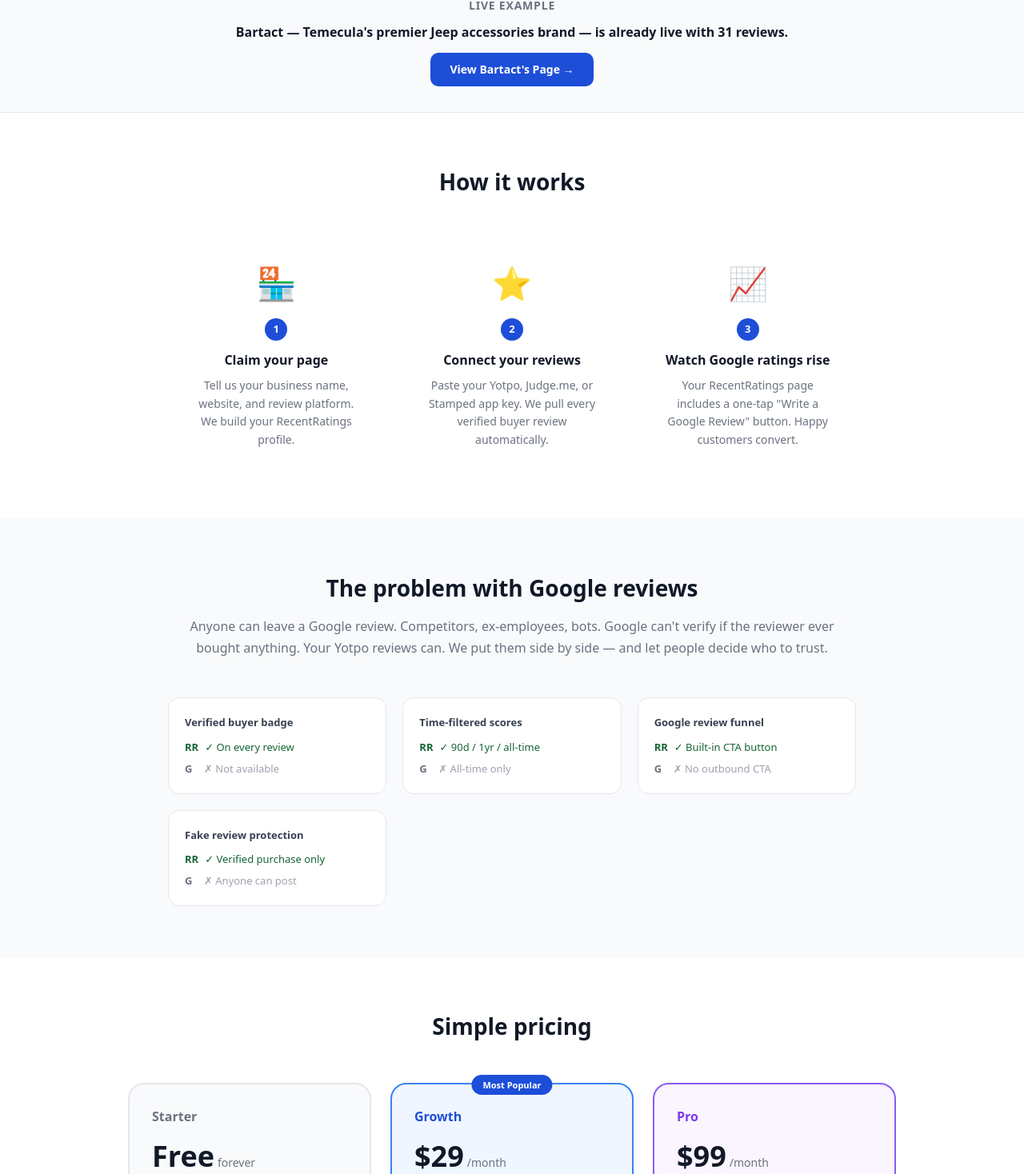
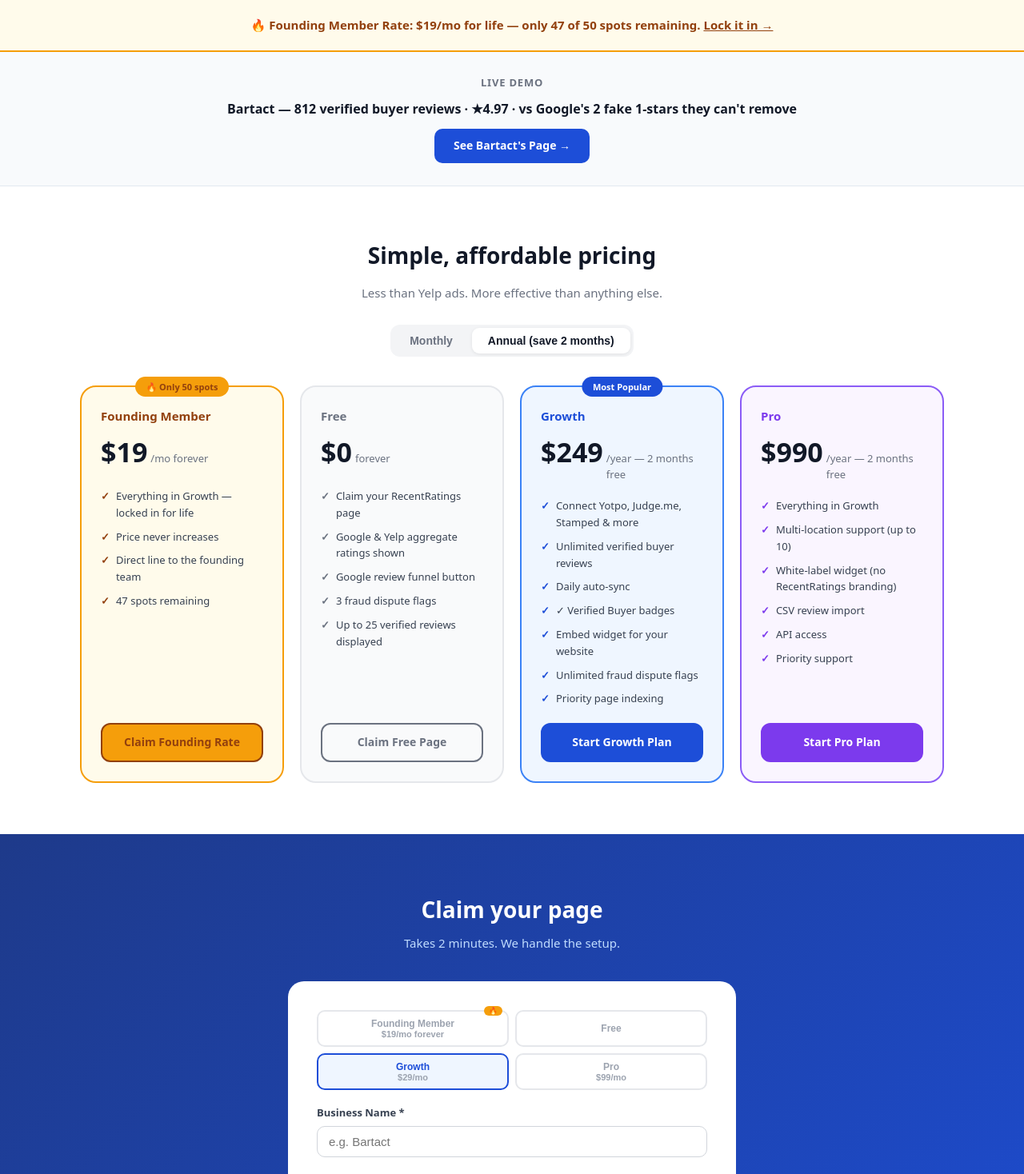
Before and after one commit to Brazenproducts/recentratings.com, a Next.js app: page /for-businesses in a window 1280 px wide. Shown: the part 754-2222 px from the top of the page at 80% size. Built offline with nearby package versions, Linux system fonts and the light colour scheme.

Commit message:
feat: new pricing page — Founding Member 9/mo, annual 2-months-free, clear tier differences

```diff
--- a/src/app/for-businesses/page.tsx
+++ b/src/app/for-businesses/page.tsx
@@ -1,38 +1,61 @@
 'use client'
 import { useState } from 'react'
 
+const FOUNDING_SPOTS_LEFT = 47 // update manually as spots fill
+
 const PLANS = [
   {
-    name: 'Starter',
-    price: 'Free',
+    name: 'Founding Member',
+    price: '$19',
+    priceNote: '/mo forever',
+    color: '#92400e',
+    bg: '#fffbeb',
+    border: '#f59e0b',
+    badge: '🔥 Only 50 spots',
+    urgent: true,
+    features: [
+      'Everything in Growth — locked in for life',
+      'Price never increases',
+      'Direct line to the founding team',
+      `${FOUNDING_SPOTS_LEFT} spots remaining`,
+    ],
+    cta: 'Claim Founding Rate',
+    planKey: 'founding',
+  },
+  {
+    name: 'Free',
+    price: '$0',
     priceNote: 'forever',
     color: '#6b7280',
     bg: '#f9fafb',
     border: '#e5e7eb',
     features: [
       'Claim your RecentRatings page',
-      '1 review platform connected',
-      'Up to 50 reviews displayed',
+      'Google & Yelp aggregate ratings shown',
       'Google review funnel button',
-      'Basic time-filtered ratings',
+      '3 fraud dispute flags',
+      'Up to 25 verified reviews displayed',
     ],
-    cta: 'Get Started Free',
+    cta: 'Claim Free Page',
     planKey: 'free',
   },
   {
     name: 'Growth',
     price: '$29',
-    priceNote: '/month',
+    priceNote: '/mo',
+    annualPrice: '$249',
+    annualNote: '/year — 2 months free',
     color: '#1d4ed8',
     bg: '#eff6ff',
     border: '#3b82f6',
     badge: 'Most Popular',
     features: [
-      'Everything in Starter',
-      'Unlimited reviews displayed',
+      'Connect Yotpo, Judge.me, Stamped & more',
+      'Unlimited verified buyer reviews',
       'Daily auto-sync',
-      'Verified Buyer badges',
-      'Embed widget for your site',
+      '✓ Verified Buyer badges',
+      'Embed widget for your website',
+      'Unlimited fraud dispute flags',
       'Priority page indexing',
     ],
     cta: 'Start Growth Plan',
@@ -41,17 +64,19 @@
   {
     name: 'Pro',
     price: '$99',
-    priceNote: '/month',
+    priceNote: '/mo',
+    annualPrice: '$990',
+    annualNote: '/year — 2 months free',
     color: '#7c3aed',
     bg: '#faf5ff',
     border: '#8b5cf6',
     features: [
       'Everything in Growth',
-      'Multi-location support',
+      'Multi-location support (up to 10)',
+      'White-label widget (no RecentRatings branding)',
       'CSV review import',
-      'White-label embed widget',
       'API access',
-      'Dedicated account manager',
+      'Priority support',
     ],
     cta: 'Start Pro Plan',
     planKey: 'pro',
@@ -61,13 +86,8 @@
 const PLATFORMS = ['Yotpo', 'Judge.me', 'Stamped.io', 'Okendo', 'Trustpilot', 'CSV Upload', 'Other']
 
 export default function ForBusinessesPage() {
-  const [form, setForm] = useState({
-    businessName: '',
-    website: '',
-    email: '',
-    platform: '',
-    selectedPlan: 'growth',
-  })
+  const [billing, setBilling] = useState<'monthly' | 'annual'>('annual')
+  const [form, setForm] = useState({ businessName: '', website: '', email: '', platform: '', selectedPlan: 'growth' })
   const [submitting, setSubmitting] = useState(false)
   const [submitted, setSubmitted] = useState(false)
   const [error, setError] = useState('')
@@ -97,12 +117,12 @@
       <div style={{ minHeight: '100vh', background: '#f0fdf4', display: 'flex', alignItems: 'center', justifyContent: 'center', padding: 24 }}>
         <div style={{ background: '#fff', borderRadius: 24, padding: 48, maxWidth: 480, width: '100%', textAlign: 'center', boxShadow: '0 4px 24px rgba(0,0,0,0.08)' }}>
           <div style={{ fontSize: 48, marginBottom: 16 }}>🎉</div>
-          <h1 style={{ fontSize: 24, fontWeight: 900, color: '#166534', margin: '0 0 12px' }}>You're on the list!</h1>
+          <h1 style={{ fontSize: 24, fontWeight: 900, color: '#166534', margin: '0 0 12px' }}>You&apos;re in!</h1>
           <p style={{ fontSize: 15, color: '#374151', lineHeight: 1.7, margin: '0 0 24px' }}>
-            We'll be in touch within 24 hours to set up your RecentRatings profile and connect your review platform.
+            We&apos;ll reach out within 24 hours to set up your page and connect your review platform.
           </p>
           <a href="/" style={{ display: 'inline-block', background: '#1d4ed8', color: '#fff', fontWeight: 700, padding: '12px 28px', borderRadius: 12, textDecoration: 'none', fontSize: 15 }}>
-            Back to RecentRatings →
+            See RecentRatings →
           </a>
         </div>
       </div>
@@ -114,7 +134,10 @@
 
       {/* NAV */}
       <nav style={{ borderBottom: '1px solid #e5e7eb', padding: '16px 24px', display: 'flex', alignItems: 'center', justifyContent: 'space-between' }}>
-        <a href="/" style={{ fontWeight: 900, fontSize: 18, color: '#1e40af', textDecoration: 'none' }}>RecentRatings</a>
+        <a href="/" style={{ display: 'flex', alignItems: 'center', gap: 8, textDecoration: 'none' }}>
+          <img src="/logo-square.jpg" alt="RecentRatings" style={{ width: 32, height: 32, borderRadius: 6 }} />
+          <span style={{ fontWeight: 900, fontSize: 17, color: '#1e40af' }}>RecentRatings</span>
+        </a>
         <a href="#signup" style={{ background: '#1d4ed8', color: '#fff', fontWeight: 700, padding: '8px 20px', borderRadius: 10, textDecoration: 'none', fontSize: 14 }}>Get Started</a>
       </nav>
 
@@ -127,105 +150,85 @@
           <h1 style={{ fontSize: 'clamp(28px, 5vw, 52px)', fontWeight: 900, lineHeight: 1.15, margin: '0 0 20px', color: '#fff' }}>
             Your verified buyer reviews.<br />On a neutral third-party platform.
           </h1>
-          <p style={{ fontSize: 'clamp(15px, 2vw, 19px)', color: '#bfdbfe', lineHeight: 1.7, margin: '0 0 36px', maxWidth: 600, marginLeft: 'auto', marginRight: 'auto' }}>
-            Google has no verified buyer reviews. You do. Display them alongside Google ratings with time-filtered scores — and convert happy customers into Google stars with one tap.
+          <p style={{ fontSize: 'clamp(15px, 2vw, 19px)', color: '#bfdbfe', lineHeight: 1.7, margin: '0 0 12px', maxWidth: 600, marginLeft: 'auto', marginRight: 'auto' }}>
+            Google has no verified buyer reviews. You do. Display them alongside Google ratings — and convert happy customers into Google stars with one tap.
           </p>
+          <p style={{ fontSize: 14, color: '#93c5fd', margin: '0 0 36px' }}>Less than a tank of gas. No salesperson. Cancel anytime.</p>
           <a href="#signup" style={{ display: 'inline-block', background: '#fff', color: '#1e40af', fontWeight: 900, padding: '16px 36px', borderRadius: 14, textDecoration: 'none', fontSize: 17, boxShadow: '0 4px 20px rgba(0,0,0,0.15)' }}>
             Claim Your Page — Free →
           </a>
         </div>
       </section>
 
-      {/* DEMO CALLOUT */}
-      <section style={{ background: '#f8fafc', borderTop: '1px solid #e2e8f0', borderBottom: '1px solid #e2e8f0', padding: '32px 24px', textAlign: 'center' }}>
-        <p style={{ fontSize: 14, color: '#6b7280', margin: '0 0 10px', fontWeight: 600, textTransform: 'uppercase', letterSpacing: 0.8 }}>Live Example</p>
+      {/* FOUNDING MEMBER BANNER */}
+      <section style={{ background: '#fffbeb', borderTop: '2px solid #f59e0b', borderBottom: '2px solid #f59e0b', padding: '20px 24px', textAlign: 'center' }}>
+        <p style={{ fontSize: 15, color: '#92400e', fontWeight: 700, margin: 0 }}>
+          🔥 Founding Member Rate: <strong>$19/mo for life</strong> — only {FOUNDING_SPOTS_LEFT} of 50 spots remaining.{' '}
+          <a href="#signup" style={{ color: '#92400e', textDecoration: 'underline' }}>Lock it in →</a>
+        </p>
+      </section>
+
+      {/* DEMO */}
+      <section style={{ background: '#f8fafc', borderBottom: '1px solid #e2e8f0', padding: '28px 24px', textAlign: 'center' }}>
+        <p style={{ fontSize: 13, color: '#6b7280', margin: '0 0 10px', fontWeight: 700, textTransform: 'uppercase', letterSpacing: 0.8 }}>Live Demo</p>
         <p style={{ fontSize: 16, color: '#111827', fontWeight: 700, margin: '0 0 12px' }}>
-          Bartact — Temecula&apos;s premier Jeep accessories brand — is already live with 31 reviews.
+          Bartact — 812 verified buyer reviews · ★4.97 · vs Google&apos;s 2 fake 1-stars they can&apos;t remove
         </p>
         <a href="/place/bartact-temecula-ca" target="_blank" style={{ display: 'inline-block', background: '#1d4ed8', color: '#fff', fontWeight: 700, padding: '10px 24px', borderRadius: 10, textDecoration: 'none', fontSize: 14 }}>
-          View Bartact&apos;s Page →
+          See Bartact&apos;s Page →
         </a>
-      </section>
-
-      {/* HOW IT WORKS */}
-      <section style={{ padding: '64px 24px', maxWidth: 900, margin: '0 auto' }}>
-        <h2 style={{ fontSize: 28, fontWeight: 900, color: '#111827', textAlign: 'center', margin: '0 0 48px' }}>How it works</h2>
-        <div style={{ display: 'grid', gridTemplateColumns: 'repeat(auto-fit, minmax(220px, 1fr))', gap: 32 }}>
-          {[
-            { step: '1', icon: '🏪', title: 'Claim your page', desc: 'Tell us your business name, website, and review platform. We build your RecentRatings profile.' },
-            { step: '2', icon: '⭐', title: 'Connect your reviews', desc: 'Paste your Yotpo, Judge.me, or Stamped app key. We pull every verified buyer review automatically.' },
-            { step: '3', icon: '📈', title: 'Watch Google ratings rise', desc: 'Your RecentRatings page includes a one-tap "Write a Google Review" button. Happy customers convert.' },
-          ].map(item => (
-            <div key={item.step} style={{ textAlign: 'center', padding: 24 }}>
-              <div style={{ fontSize: 40, marginBottom: 12 }}>{item.icon}</div>
-              <div style={{ width: 28, height: 28, background: '#1d4ed8', color: '#fff', borderRadius: '50%', fontSize: 13, fontWeight: 900, display: 'flex', alignItems: 'center', justifyContent: 'center', margin: '0 auto 12px' }}>{item.step}</div>
-              <h3 style={{ fontSize: 16, fontWeight: 800, color: '#111827', margin: '0 0 8px' }}>{item.title}</h3>
-              <p style={{ fontSize: 14, color: '#6b7280', lineHeight: 1.6, margin: 0 }}>{item.desc}</p>
-            </div>
-          ))}
-        </div>
-      </section>
-
-      {/* WHY RECENTRATINGS */}
-      <section style={{ background: '#f8fafc', padding: '64px 24px' }}>
-        <div style={{ maxWidth: 860, margin: '0 auto' }}>
-          <h2 style={{ fontSize: 28, fontWeight: 900, color: '#111827', textAlign: 'center', margin: '0 0 12px' }}>The problem with Google reviews</h2>
-          <p style={{ fontSize: 16, color: '#6b7280', textAlign: 'center', margin: '0 0 48px', lineHeight: 1.7 }}>
-            Anyone can leave a Google review. Competitors, ex-employees, bots. Google can&apos;t verify if the reviewer ever bought anything.
-            Your Yotpo reviews can. We put them side by side — and let people decide who to trust.
-          </p>
-          <div style={{ display: 'grid', gridTemplateColumns: 'repeat(auto-fit, minmax(240px, 1fr))', gap: 20 }}>
-            {[
-              { label: 'Verified buyer badge', us: '✓ On every review', them: '✗ Not available' },
-              { label: 'Time-filtered scores', us: '✓ 90d / 1yr / all-time', them: '✗ All-time only' },
-              { label: 'Google review funnel', us: '✓ Built-in CTA button', them: '✗ No outbound CTA' },
-              { label: 'Fake review protection', us: '✓ Verified purchase only', them: '✗ Anyone can post' },
-            ].map(row => (
-              <div key={row.label} style={{ background: '#fff', borderRadius: 14, border: '1px solid #e5e7eb', padding: 20 }}>
-                <div style={{ fontSize: 13, fontWeight: 700, color: '#374151', marginBottom: 10 }}>{row.label}</div>
-                <div style={{ display: 'flex', flexDirection: 'column', gap: 6 }}>
-                  <div style={{ display: 'flex', alignItems: 'center', gap: 8, fontSize: 13 }}>
-                    <span style={{ color: '#166534', fontWeight: 700, minWidth: 16 }}>RR</span>
-                    <span style={{ color: '#166534' }}>{row.us}</span>
-                  </div>
-                  <div style={{ display: 'flex', alignItems: 'center', gap: 8, fontSize: 13 }}>
-                    <span style={{ color: '#6b7280', fontWeight: 700, minWidth: 16 }}>G</span>
-                    <span style={{ color: '#9ca3af' }}>{row.them}</span>
-                  </div>
-                </div>
-              </div>
-            ))}
-          </div>
-        </div>
       </section>
 
       {/* PRICING */}
       <section style={{ padding: '64px 24px' }}>
-        <div style={{ maxWidth: 960, margin: '0 auto' }}>
-          <h2 style={{ fontSize: 28, fontWeight: 900, color: '#111827', textAlign: 'center', margin: '0 0 48px' }}>Simple pricing</h2>
-          <div style={{ display: 'grid', gridTemplateColumns: 'repeat(auto-fit, minmax(260px, 1fr))', gap: 24 }}>
+        <div style={{ maxWidth: 1080, margin: '0 auto' }}>
+          <h2 style={{ fontSize: 28, fontWeight: 900, color: '#111827', textAlign: 'center', margin: '0 0 12px' }}>Simple, affordable pricing</h2>
+          <p style={{ textAlign: 'center', color: '#6b7280', fontSize: 15, margin: '0 0 28px' }}>Less than Yelp ads. More effective than anything else.</p>
+
+          {/* Billing toggle */}
+          <div style={{ display: 'flex', justifyContent: 'center', marginBottom: 36 }}>
+            <div style={{ display: 'flex', background: '#f3f4f6', borderRadius: 12, padding: 4, gap: 4 }}>
+              {(['monthly', 'annual'] as const).map(b => (
+                <button key={b} onClick={() => setBilling(b)}
+                  style={{ padding: '8px 20px', borderRadius: 9, border: 'none', background: billing === b ? '#fff' : 'transparent', fontWeight: billing === b ? 800 : 600, fontSize: 14, color: billing === b ? '#111827' : '#6b7280', cursor: 'pointer', boxShadow: billing === b ? '0 1px 4px rgba(0,0,0,0.08)' : 'none' }}>
+                  {b === 'monthly' ? 'Monthly' : 'Annual (save 2 months)'}
+                </button>
+              ))}
+            </div>
+          </div>
+
+          <div style={{ display: 'grid', gridTemplateColumns: 'repeat(auto-fit, minmax(220px, 1fr))', gap: 20 }}>
             {PLANS.map(plan => (
-              <div key={plan.planKey} style={{ background: plan.bg, border: `2px solid ${plan.border}`, borderRadius: 20, padding: 28, position: 'relative', display: 'flex', flexDirection: 'column' }}>
+              <div key={plan.planKey} style={{ background: plan.bg, border: `2px solid ${plan.urgent && billing === 'monthly' ? plan.border : plan.border}`, borderRadius: 20, padding: 24, position: 'relative', display: 'flex', flexDirection: 'column' }}>
                 {plan.badge && (
-                  <div style={{ position: 'absolute', top: -12, left: '50%', transform: 'translateX(-50%)', background: plan.color, color: '#fff', fontSize: 11, fontWeight: 800, padding: '4px 14px', borderRadius: 20, whiteSpace: 'nowrap' }}>
+                  <div style={{ position: 'absolute', top: -13, left: '50%', transform: 'translateX(-50%)', background: plan.urgent ? '#f59e0b' : plan.color, color: plan.urgent ? '#92400e' : '#fff', fontSize: 11, fontWeight: 800, padding: '4px 14px', borderRadius: 20, whiteSpace: 'nowrap' }}>
                     {plan.badge}
                   </div>
                 )}
-                <div style={{ fontSize: 16, fontWeight: 800, color: plan.color, marginBottom: 8 }}>{plan.name}</div>
-                <div style={{ display: 'flex', alignItems: 'baseline', gap: 4, marginBottom: 4 }}>
-                  <span style={{ fontSize: 36, fontWeight: 900, color: '#111827' }}>{plan.price}</span>
-                  <span style={{ fontSize: 14, color: '#6b7280' }}>{plan.priceNote}</span>
+                <div style={{ fontSize: 15, fontWeight: 800, color: plan.color, marginBottom: 6 }}>{plan.name}</div>
+                <div style={{ display: 'flex', alignItems: 'baseline', gap: 4, marginBottom: 2 }}>
+                  <span style={{ fontSize: 34, fontWeight: 900, color: '#111827' }}>
+                    {billing === 'annual' && plan.annualPrice ? plan.annualPrice : plan.price}
+                  </span>
+                  <span style={{ fontSize: 13, color: '#6b7280' }}>
+                    {billing === 'annual' && plan.annualNote ? plan.annualNote : plan.priceNote}
+                  </span>
                 </div>
-                <ul style={{ listStyle: 'none', padding: 0, margin: '20px 0 24px', flex: 1, display: 'flex', flexDirection: 'column', gap: 10 }}>
+                {billing === 'monthly' && plan.annualPrice && (
+                  <p style={{ fontSize: 12, color: plan.color, fontWeight: 600, margin: '0 0 12px' }}>
+                    Or {plan.annualPrice}/year (2 months free)
+                  </p>
+                )}
+                <ul style={{ listStyle: 'none', padding: 0, margin: '16px 0 20px', flex: 1, display: 'flex', flexDirection: 'column', gap: 9 }}>
                   {plan.features.map(f => (
-                    <li key={f} style={{ display: 'flex', alignItems: 'flex-start', gap: 8, fontSize: 14, color: '#374151' }}>
+                    <li key={f} style={{ display: 'flex', alignItems: 'flex-start', gap: 8, fontSize: 13, color: '#374151' }}>
                       <span style={{ color: plan.color, fontWeight: 700, flexShrink: 0 }}>✓</span>
                       {f}
                     </li>
                   ))}
                 </ul>
                 <a href="#signup" onClick={() => setForm(f => ({ ...f, selectedPlan: plan.planKey }))}
-                  style={{ display: 'block', textAlign: 'center', background: plan.planKey === 'free' ? 'transparent' : plan.color, color: plan.planKey === 'free' ? plan.color : '#fff', border: `2px solid ${plan.color}`, fontWeight: 800, padding: '12px 20px', borderRadius: 12, textDecoration: 'none', fontSize: 15 }}>
+                  style={{ display: 'block', textAlign: 'center', background: plan.planKey === 'free' ? 'transparent' : plan.urgent ? '#f59e0b' : plan.color, color: plan.planKey === 'free' ? plan.color : plan.urgent ? '#92400e' : '#fff', border: `2px solid ${plan.color}`, fontWeight: 800, padding: '11px 20px', borderRadius: 12, textDecoration: 'none', fontSize: 14 }}>
                   {plan.cta}
                 </a>
               </div>
@@ -234,21 +237,21 @@
         </div>
       </section>
 
-      {/* SIGNUP FORM */}
+      {/* SIGNUP */}
       <section id="signup" style={{ background: 'linear-gradient(135deg, #1e3a8a 0%, #1d4ed8 100%)', padding: '72px 24px' }}>
         <div style={{ maxWidth: 560, margin: '0 auto' }}>
           <h2 style={{ fontSize: 28, fontWeight: 900, color: '#fff', textAlign: 'center', margin: '0 0 8px' }}>Claim your page</h2>
           <p style={{ fontSize: 15, color: '#bfdbfe', textAlign: 'center', margin: '0 0 36px' }}>Takes 2 minutes. We handle the setup.</p>
 
           <form onSubmit={handleSubmit} style={{ background: '#fff', borderRadius: 20, padding: 36, display: 'flex', flexDirection: 'column', gap: 18 }}>
-
             {/* Plan selector */}
-            <div style={{ display: 'flex', gap: 10, marginBottom: 4 }}>
+            <div style={{ display: 'grid', gridTemplateColumns: 'repeat(2, 1fr)', gap: 8 }}>
               {PLANS.map(p => (
-                <button key={p.planKey} type="button"
-                  onClick={() => setForm(f => ({ ...f, selectedPlan: p.planKey }))}
-                  style={{ flex: 1, padding: '8px 4px', borderRadius: 10, border: `2px solid ${form.selectedPlan === p.planKey ? p.color : '#e5e7eb'}`, background: form.selectedPlan === p.planKey ? p.bg : '#fff', fontWeight: 700, fontSize: 13, color: form.selectedPlan === p.planKey ? p.color : '#9ca3af', cursor: 'pointer' }}>
+                <button key={p.planKey} type="button" onClick={() => setForm(f => ({ ...f, selectedPlan: p.planKey }))}
+                  style={{ padding: '8px 4px', borderRadius: 10, border: `2px solid ${form.selectedPlan === p.planKey ? p.color : '#e5e7eb'}`, background: form.selectedPlan === p.planKey ? p.bg : '#fff', fontWeight: 700, fontSize: 12, color: form.selectedPlan === p.planKey ? p.color : '#9ca3af', cursor: 'pointer', position: 'relative' }}>
+                  {p.urgent && <span style={{ position: 'absolute', top: -7, right: 6, background: '#f59e0b', color: '#92400e', fontSize: 9, fontWeight: 800, padding: '1px 6px', borderRadius: 10 }}>🔥</span>}
                   {p.name}
+                  {p.planKey !== 'free' && <div style={{ fontSize: 11, fontWeight: 600, color: '#9ca3af' }}>{p.price}{p.priceNote}</div>}
                 </button>
               ))}
             </div>
@@ -270,8 +273,7 @@
               <input required type="email" value={form.email} onChange={e => setForm(f => ({ ...f, email: e.target.value }))}
                 placeholder="you@yourbusiness.com" style={{ width: '100%', padding: '10px 14px', borderRadius: 10, border: '1.5px solid #d1d5db', fontSize: 15, outline: 'none', boxSizing: 'border-box' }} />
               <p style={{ fontSize: 12, color: '#6b7280', marginTop: 5, marginBottom: 0 }}>
-                Must match your business domain — e.g. <strong>you@bartact.com</strong> to claim bartact.com.
-                This is how we verify you represent this business.
+                Must match your business domain — e.g. <strong>you@bartact.com</strong> to claim bartact.com
               </p>
             </div>
 
@@ -287,18 +289,17 @@
             {error && <div style={{ background: '#fee2e2', color: '#dc2626', padding: '10px 14px', borderRadius: 10, fontSize: 14 }}>{error}</div>}
 
             <button type="submit" disabled={submitting}
-              style={{ background: '#1d4ed8', color: '#fff', fontWeight: 900, padding: '14px', borderRadius: 12, border: 'none', fontSize: 16, cursor: submitting ? 'wait' : 'pointer', opacity: submitting ? 0.7 : 1 }}>
-              {submitting ? 'Submitting...' : 'Claim My Page →'}
+              style={{ background: form.selectedPlan === 'founding' ? '#f59e0b' : '#1d4ed8', color: form.selectedPlan === 'founding' ? '#92400e' : '#fff', fontWeight: 900, padding: '14px', borderRadius: 12, border: 'none', fontSize: 16, cursor: submitting ? 'wait' : 'pointer', opacity: submitting ? 0.7 : 1 }}>
+              {submitting ? 'Submitting...' : form.selectedPlan === 'founding' ? '🔥 Lock in Founding Rate →' : 'Claim My Page →'}
             </button>
 
             <p style={{ fontSize: 12, color: '#9ca3af', textAlign: 'center', margin: 0 }}>
-              No credit card required for the Free plan. Cancel anytime.
+              No credit card required for Free plan · Cancel anytime
             </p>
           </form>
         </div>
       </section>
 
-      {/* FOOTER */}
       <footer style={{ padding: '24px', textAlign: 'center', borderTop: '1px solid #e5e7eb' }}>
         <p style={{ fontSize: 13, color: '#9ca3af', margin: 0 }}>
           © 2026 RecentRatings · <a href="/" style={{ color: '#6b7280' }}>Home</a> · <a href="/search" style={{ color: '#6b7280' }}>Search</a>
```
